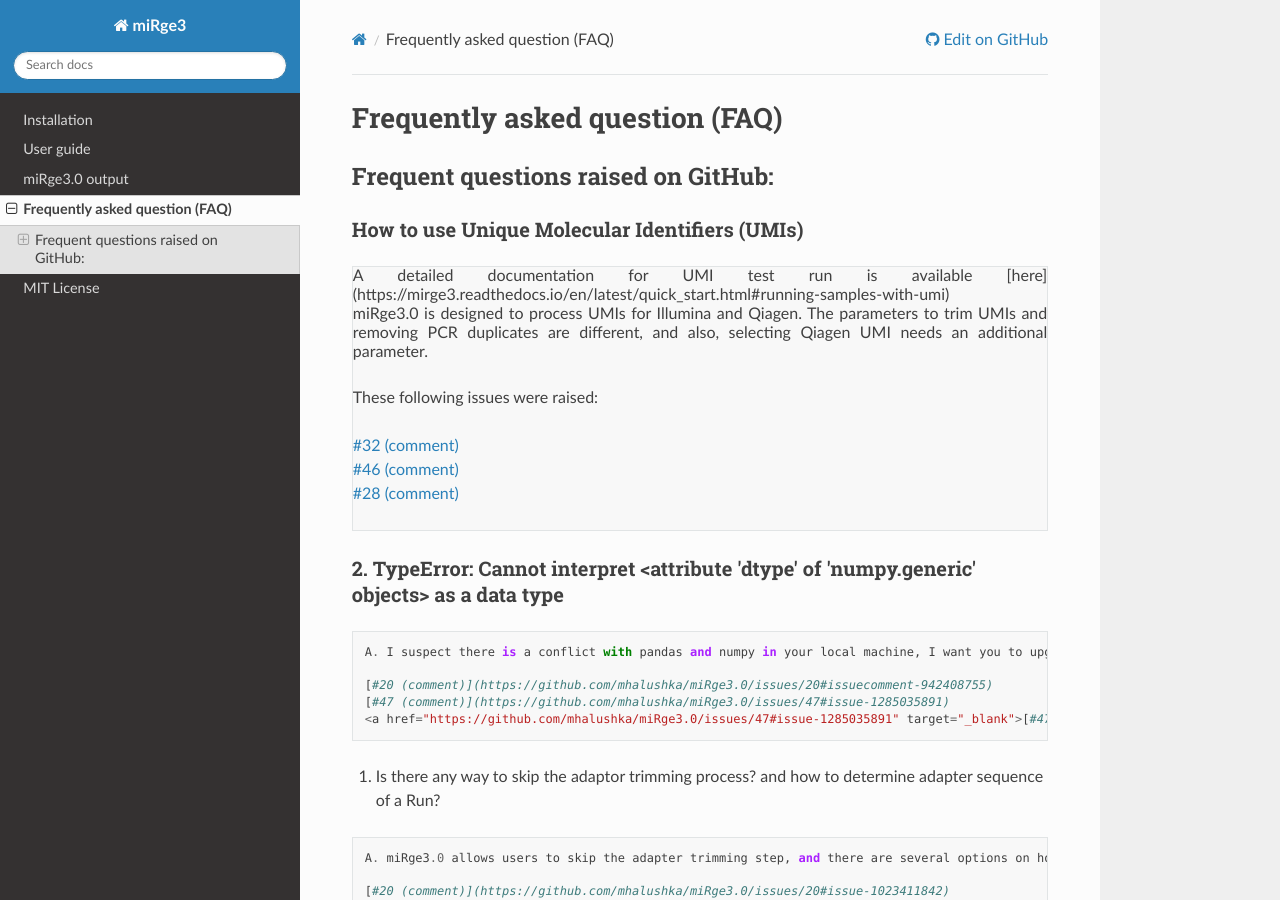
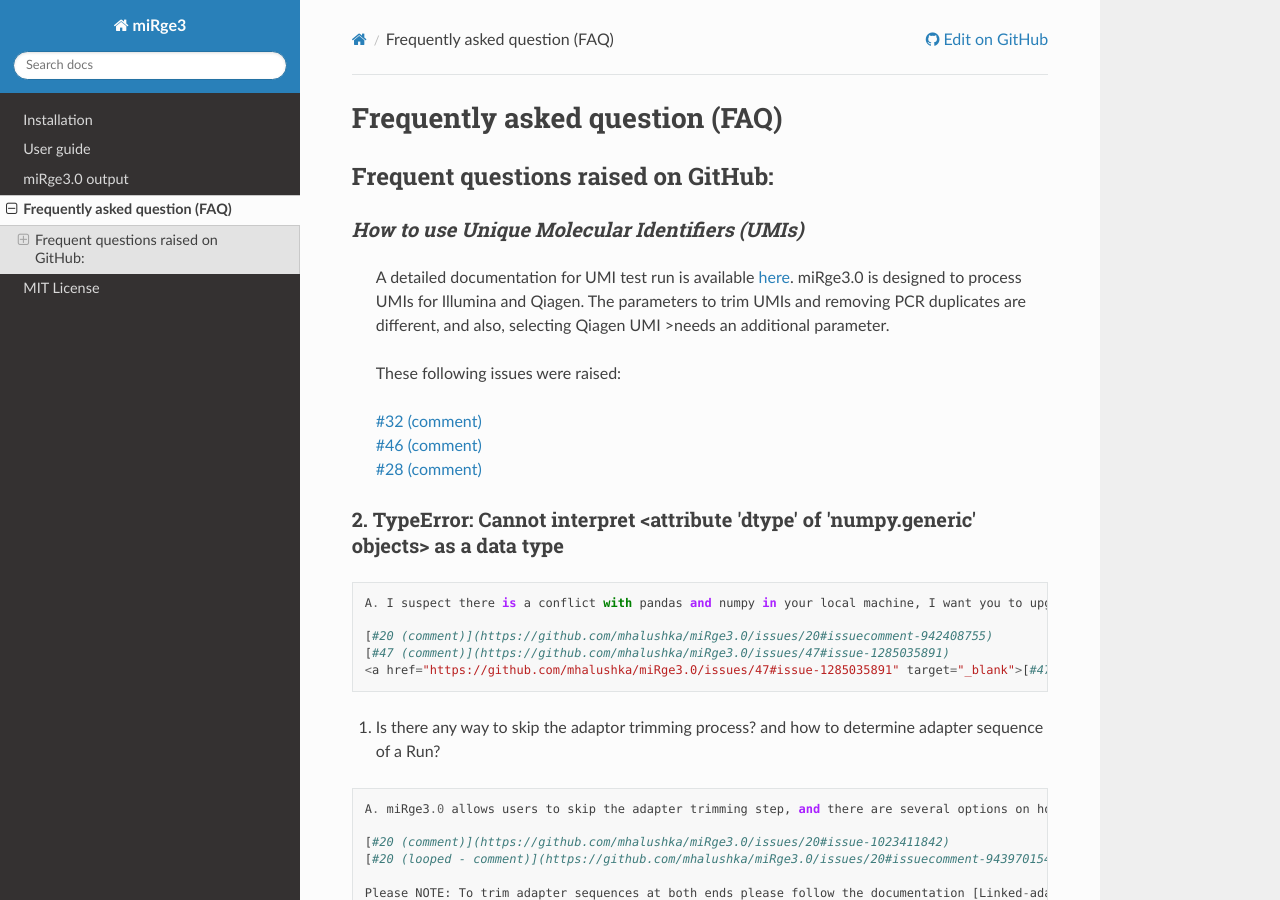
Before and after one commit to mhalushka/miRge3.0, a Sphinx documentation site: the page built from docs/source/faqs.md, in a window 1280 px wide and 900 px high. Built offline with Sphinx 7.4.7 and the Read the Docs theme 2.0.0, drawn with Linux system fonts in a browser that asks for light colours.

Commit message:
Update faqs.md

```diff
--- a/docs/source/faqs.md
+++ b/docs/source/faqs.md
@@ -2,19 +2,16 @@
 
 ## Frequent questions raised on GitHub:
 
-### How to use Unique Molecular Identifiers (UMIs)
+### ***How to use Unique Molecular Identifiers (UMIs)***
 
-<div style="background-color: #f8f8f8; border: 1px solid #e1e4e5; margin: 1px 0 24px; text-align: justify;">
-A detailed documentation for UMI test run is available [here](https://mirge3.readthedocs.io/en/latest/quick_start.html#running-samples-with-umi) <br>
-miRge3.0 is designed to process UMIs for Illumina and Qiagen. The parameters to trim UMIs and removing PCR duplicates are different, and also, selecting Qiagen UMI needs an additional parameter.
+>A detailed documentation for UMI test run is available [here](https://mirge3.readthedocs.io/en/latest/quick_start.html#running-samples-with-umi). miRge3.0 is designed to process UMIs for Illumina and Qiagen. The parameters to trim UMIs and removing PCR duplicates are different, and also, selecting Qiagen UMI >needs an additional parameter.
+>
+>These following issues were raised:
+>
+>[#32 (comment)](https://github.com/mhalushka/miRge3.0/issues/32#issue-1149944971)<br/>
+>[#46 (comment)](https://github.com/mhalushka/miRge3.0/issues/46#issue-1273723168)<br/>
+>[#28 (comment)](https://github.com/mhalushka/miRge3.0/issues/28#issue-1077400071)<br/>
 
-<br>These following issues were raised:
-
-[#32 (comment)](https://github.com/mhalushka/miRge3.0/issues/32#issue-1149944971)<br/>
-[#46 (comment)](https://github.com/mhalushka/miRge3.0/issues/46#issue-1273723168)<br/>
-[#28 (comment)](https://github.com/mhalushka/miRge3.0/issues/28#issue-1077400071)<br/>
-
-</div>
 
 ### 2. TypeError: Cannot interpret <attribute 'dtype' of 'numpy.generic' objects> as a data type
 
```
